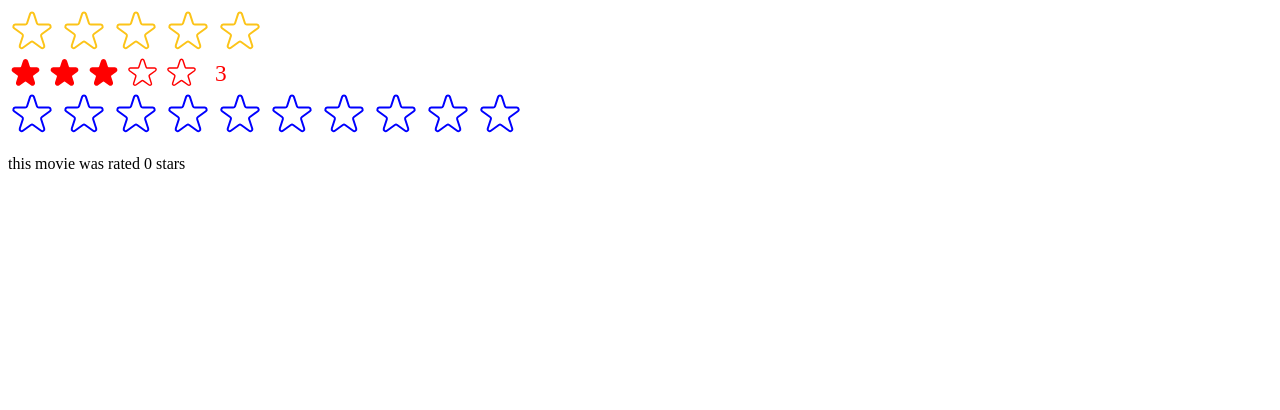
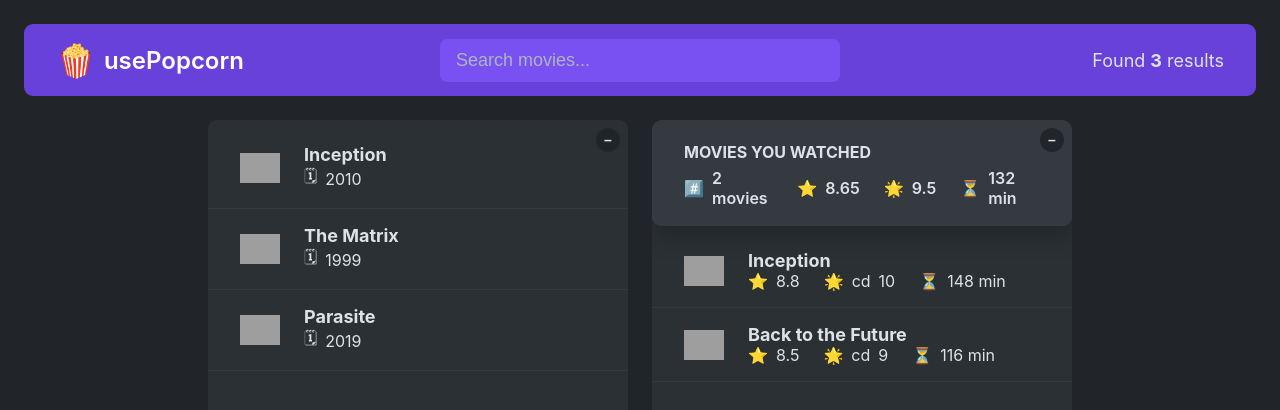
Before and after one commit to Ndesimoni/Movie-App, a React (Create React App) app: page / in a window 1280 px wide. Shown: the top 410 px of the page. Built offline with nearby package versions, Linux system fonts and the light colour scheme; grey boxes are pictures that could not be loaded.

Commit message:
BUG ALERT i added the fetch data api from omdb but there is and error the respose is fales

```diff
--- a/src/App.js
+++ b/src/App.js
@@ -50,10 +50,19 @@ const tempWatchedData = [
 const average = (arr) =>
   arr.reduce((acc, cur, i, arr) => acc + cur / arr.length, 0);
 
+// const KEY = " 336f9606";
+
+// const KEY = "f84fc31d";
+
 // this is the main app  component
 export default function App() {
   const [movies, setMovies] = useState(tempMovieData);
   const [watched, setWatched] = useState(tempWatchedData);
+
+  // fetch(`http://www.omdbapi.com/?apikey=${KEY}&s=vikings`)
+  //   .then((res) => res.json())
+  //   .then((data) => setMovies(data.Search))
+  //   .catch((err) => console.log(err.message));
 
   return (
     <>
@@ -185,35 +194,6 @@ function Movie({ movie }) {
   );
 }
 
-// this is the watch box
-// function WatchedBox() {
-//   const [watched, setWatched] = useState(tempWatchedData);
-//   const [isOpen2, setIsOpen2] = useState(true);
-
-// const avgImdbRating = average(watched.map((movie) => movie.imdbRating));
-// const avgUserRating = average(watched.map((movie) => movie.userRating));
-// const avgRuntime = average(watched.map((movie) => movie.runtime));
-
-//   return (
-//     <>
-//       <div className="box">
-//         <button
-//           className="btn-toggle"
-//           onClick={() => setIsOpen2((open) => !open)}
-//         >
-//           {isOpen2 ? "–" : "+"}
-//         </button>
-//         {isOpen2 && (
-//           <>
-//             <WatchedSummary watched={watched} />
-//             <WatchedMovieList watched={watched} />
-//           </>
-//         )}
-//       </div>
-//     </>
-//   );
-// }
-
 function WatchedSummary({ watched }) {
   const avgImdbRating = average(watched.map((movie) => movie.imdbRating));
   const avgUserRating = average(watched.map((movie) => movie.userRating));
@@ -265,7 +245,7 @@ function WatchedMovie({ movie }) {
           <span>{movie.imdbRating}</span>
         </p>
         <p>
-          <span>🌟</span>
+          <span>🌟</span>cd
           <span>{movie.userRating}</span>
         </p>
         <p>
--- a/src/index.js
+++ b/src/index.js
@@ -1,36 +1,55 @@
-import React, { useState } from "react";
-import ReactDOM from "react-dom/client";
-import StarRating from "./StarRating";
+// import React, { useState } from "react";
+// import ReactDOM from "react-dom/client";
+// import StarRating from "./StarRating";
 // import "./index.css";
 // import App from "./App";
 
-function Test() {
-  const [movieRating, setMovieRating] = useState(0);
-  return (
-    <>
-      <StarRating color="blue" maxRating={10} onSetRating={setMovieRating} />
-      <p>this movie was rated {movieRating} stars</p>
-    </>
-  );
-}
+// function Test() {
+//   const [movieRating, setMovieRating] = useState(0);
+//   return (
+//     <>
+//       <StarRating color="blue" maxRating={10} onSetRating={setMovieRating} />
+//       <p>this movie was rated {movieRating} stars</p>
+//     </>
+//   );
+// }
+
+// const root = ReactDOM.createRoot(document.getElementById("root"));
+// root.render(
+//   <React.StrictMode>
+//     <StarRating
+//       maxRating={5}
+//       messages={["terribel", "bad", "ok", "good", "amazing"]}
+//     />
+//     <StarRating
+//       maxRating={5}
+//       color="red"
+//       size={35}
+//       className="className"
+//       defaultRating={3}
+//     />
+
+//     <Test />
+
+//     {/* <App /> */}
+//   </React.StrictMode>
+// );
+
+import React from "react";
+import ReactDOM from "react-dom/client";
+import "./index.css";
+import App from "./App";
 
 const root = ReactDOM.createRoot(document.getElementById("root"));
 root.render(
   <React.StrictMode>
-    <StarRating
+    <App />
+    {/* <StarRating
       maxRating={5}
-      messages={["terribel", "bad", "ok", "good", "amazing"]}
+      messages={["Terrible", "Bad", "Okay", "Good", "Amazing"]}
     />
-    <StarRating
-      maxRating={5}
-      color="red"
-      size={35}
-      className="className"
-      defaultRating={3}
-    />
+    <StarRating size={24} color="red" className="test" defaultRating={2} />
 
-    <Test />
-
-    {/* <App /> */}
+    <Test /> */}
   </React.StrictMode>
 );
```
